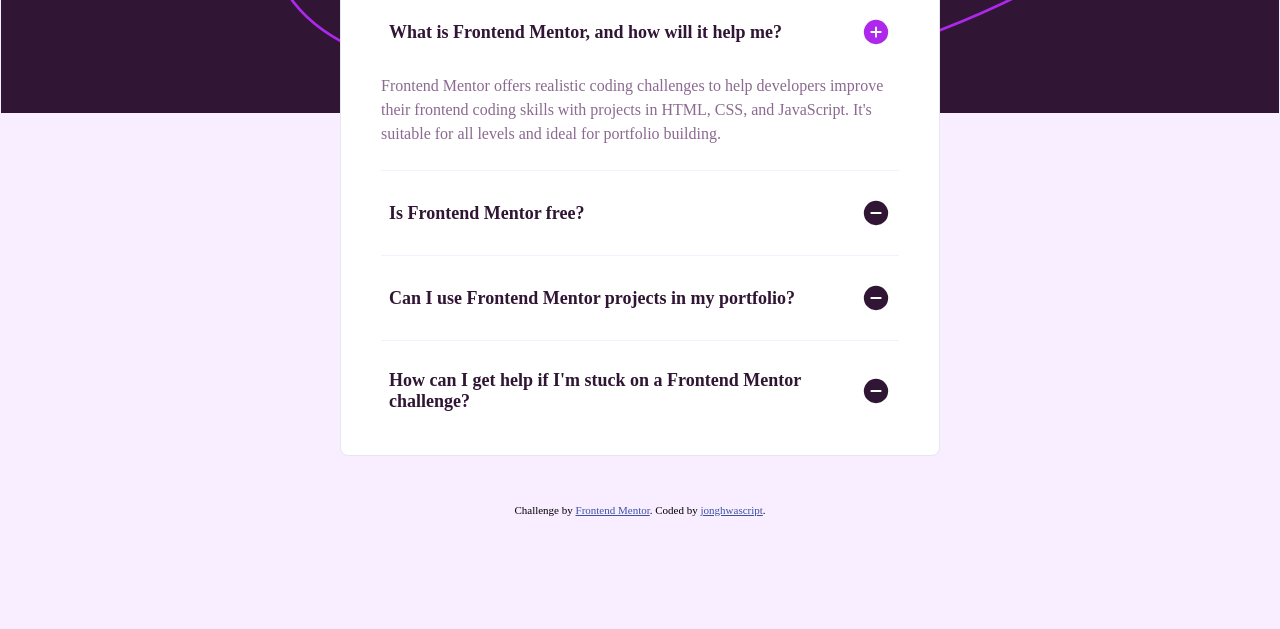
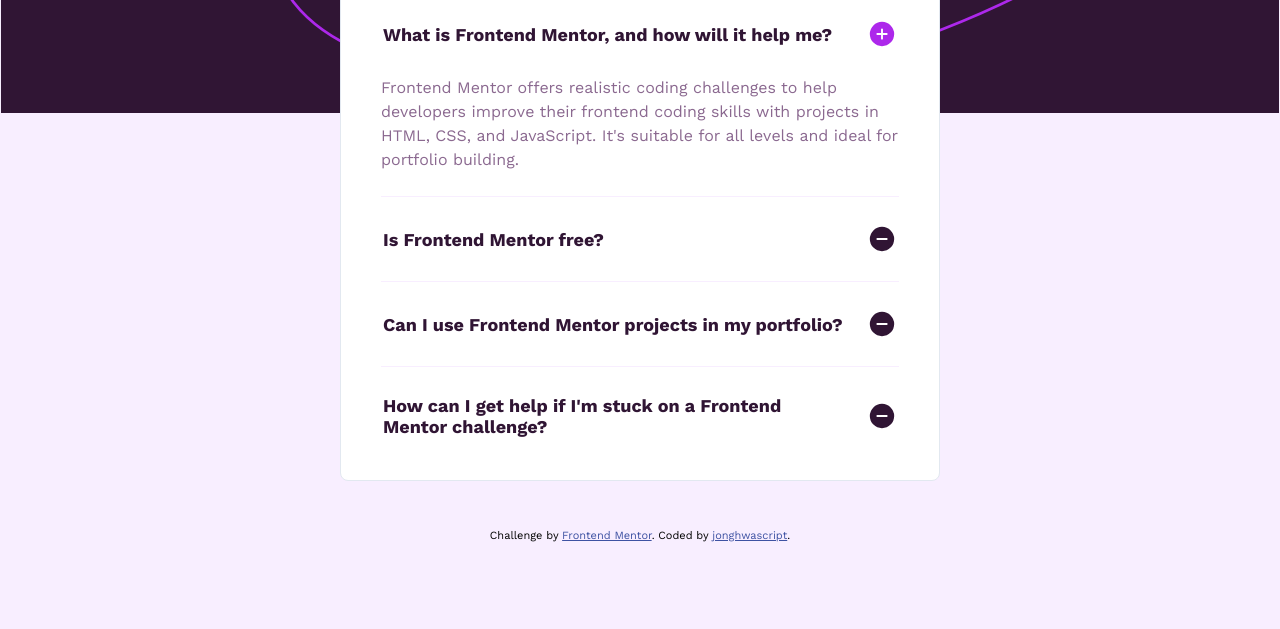
Before and after one commit to jonghwascript/faq-accordion-main, a plain HTML site: page index.html in a window 1280 px wide. Shown: the part 171-800 px from the top of the page. Drawn offline with Linux system fonts and the light colour scheme.

Commit message:
fix: correct font registration and normalize accordion spacing
- Use a single family name in Work Sans font-face declarations
- Remove variable font declarations and retain static weights
- Add sans-serif fallbacks and apply Work Sans to attribution
- Reset accordion trigger inline spacing and scope border styles
- Remove unnecessary flex-grow from question titles

```diff
--- a/style.css
+++ b/style.css
@@ -6,7 +6,7 @@
 }
 
 @font-face {
-  font-family: "Work Sans", sans-serif;
+  font-family: "Work Sans";
   src: url(./fonts/static/WorkSans-Regular.ttf);
   font-style: normal;
   font-weight: 400;
@@ -14,7 +14,7 @@
 }
 
 @font-face {
-  font-family: "Work Sans", sans-serif;
+  font-family: "Work Sans";
   src: url(./fonts/static/WorkSans-SemiBold.ttf);
   font-style: normal;
   font-weight: 600;
@@ -22,27 +22,10 @@
 }
 
 @font-face {
-  font-family: "Work Sans", sans-serif;
+  font-family: "Work Sans";
   src: url(./fonts/static/WorkSans-Bold.ttf);
   font-style: normal;
   font-weight: 700;
-  font-display: swap;
-}
-
-
-@font-face {
-  font-family: "Work Sans", sans-serif;
-  src: url('./fonts/WorkSans-VariableFont_wght.ttf') format('truetype');
-  font-weight: 100 900;
-  font-style: normal;
-  font-display: swap;
-}
-
-@font-face {
-  font-family: "Work Sans", sans-serif;
-  src: url('./fonts/WorkSans-Italic-VariableFont_wght.ttf') format('truetype');
-  font-weight: 100 900;
-  font-style: italic;
   font-display: swap;
 }
 
@@ -161,7 +144,7 @@
 }
 
 .header-title {
-  font-family: 'Work Sans';
+  font-family: 'Work Sans', sans-serif;
   font-size: clamp(2rem, calc(0.676rem + 5.882vw), 3.5rem);
   font-weight: 700;
   color: var(--Purple-950);
@@ -179,6 +162,9 @@
 .accordion-trigger {
   width: 100%;
   background-color: transparent;
+  border-style: none;
+  padding-inline: 0;
+  margin-inline: 0;
 }
 
 .accordion-trigger:focus .accordion-icon,
@@ -190,26 +176,21 @@
   outline: 4px solid transparent;
 }
 
-button {
-  border-style: none;
-}
-
 .accordion button::-moz-focus-inner {
   border: 0;
 }
 
 .accordion-title {
-  justify-content: space-between;
-  font-family: 'Work Sans';
+  font-family: "Work Sans", sans-serif;
   font-size: clamp(1rem, calc(0.89rem + 0.49vw), 1.125rem);
   font-weight: 700;
   color: var(--Purple-950);
 
   display: flex;
   align-items: center;
+  justify-content: space-between;
+  gap: 1.5rem;
   text-align: left;
-  flex-grow: 1;
-  gap: 1.5rem;
 
   border: 0.125rem solid transparent;
 }
@@ -229,7 +210,7 @@
 }
 
 .accordion-panel p {
-  font-family: 'Work Sans';
+  font-family: "Work Sans", sans-serif;
   font-size: 1rem;
   font-weight: 400;
   color: var(--Purple-600);
@@ -246,6 +227,7 @@
 }
 
 .attribution {
+  font-family: "Work Sans", sans-serif;
   font-size: 0.6875rem;
   text-align: center;
 }
```
